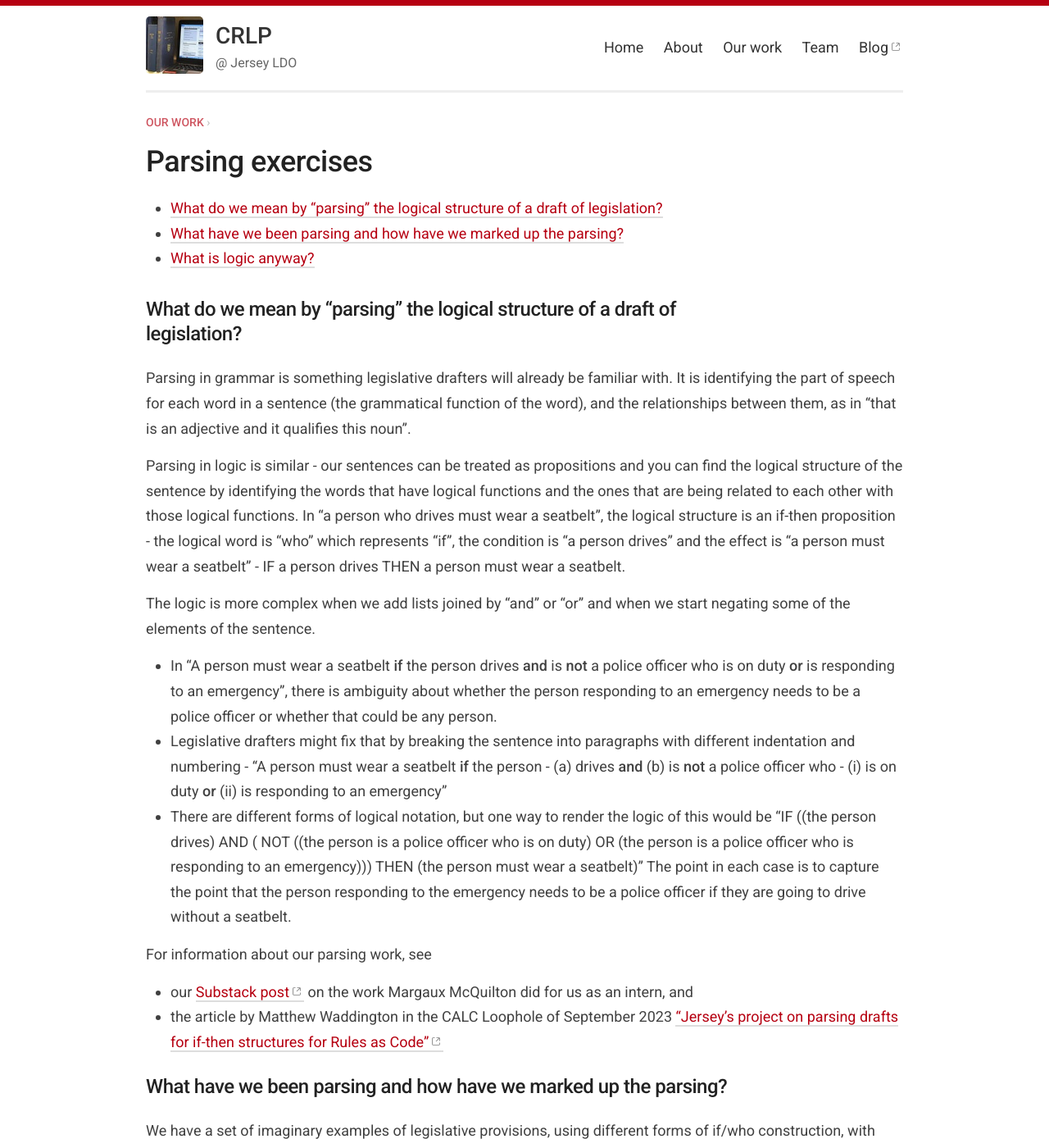
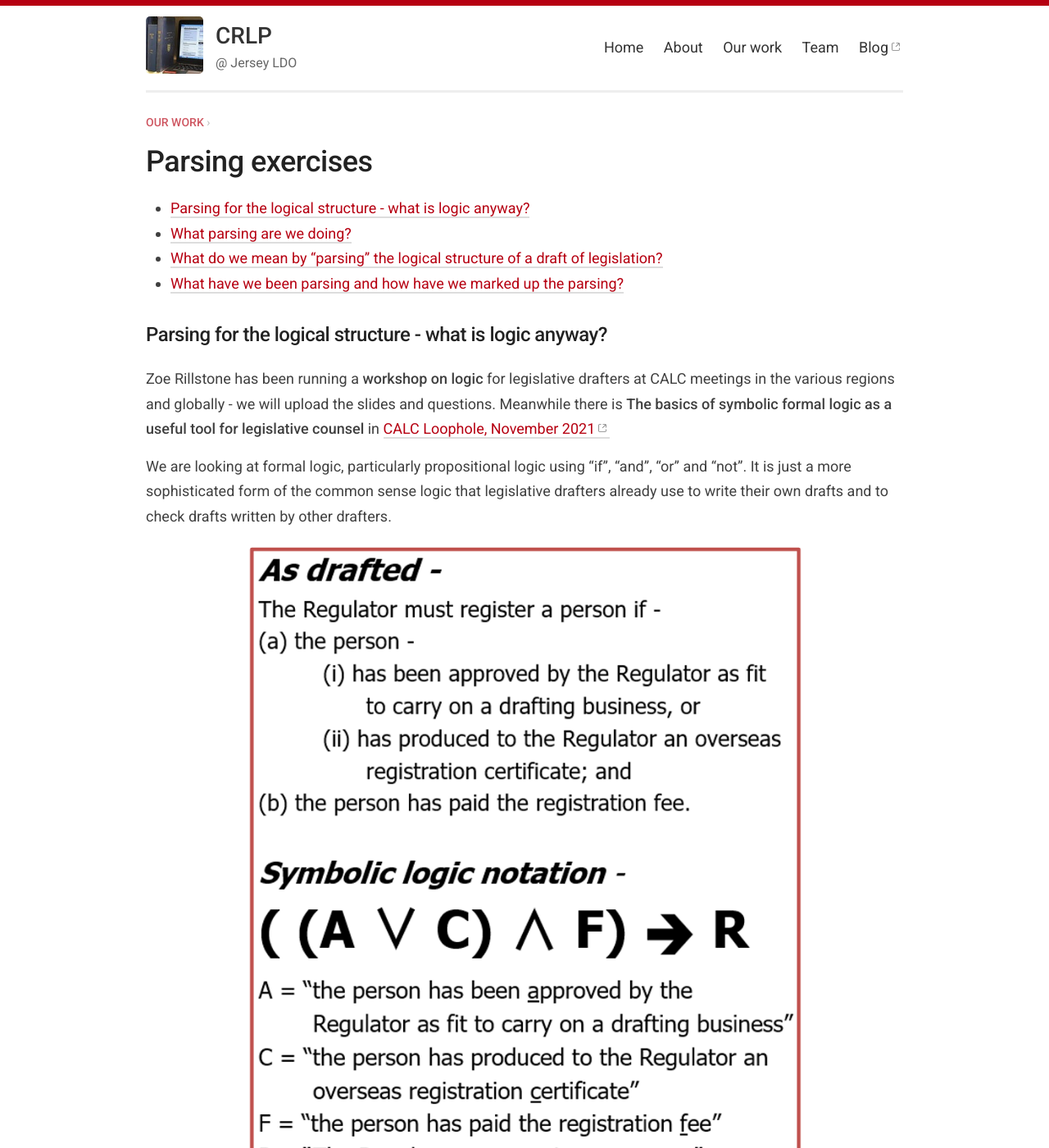
Before and after one commit to crlp-jerseyldo/crlp-jerseyldo.github.io, a Jekyll site: the page built from _pages/parsing-exercises.md, in a window 1280 px wide and 1400 px high. Shown: the whole window at 82% size. Built offline with Jekyll 4.4.1, drawn with Linux system fonts in a browser that asks for light colours; some of the changed text lies outside the part shown.

Commit message:
Update parsing-exercises.md
Added images and bold, and rearranged

```diff
--- a/_pages/parsing-exercises.md
+++ b/_pages/parsing-exercises.md
@@ -9,41 +9,53 @@ parent_url: /work/
 * TOC
 {:toc}
 
+## Parsing for the logical structure - what is logic anyway?
+Zoe Rillstone has been running a **workshop on logic** for legislative drafters at CALC meetings in the various regions and globally - we will upload the slides and questions. Meanwhile there is **The basics of symbolic formal logic as a useful tool for legislative counsel** in [CALC Loophole, November 2021](https://www.calc.ngo/publications/loopholes){:target="_blank"}
+
+We are looking at formal logic, particularly propositional logic using "if", "and", "or" and "not". It is just a more sophisticated form of the common sense logic that legislative drafters already use to write their own drafts and to check drafts written by other drafters.
+
+![Example provision rendered in symbolic logic](/images/symboliclogic-regulator.png)
+
+## What parsing are we doing?
+For information about our parsing work, see
+* our [Substack post](https://digitallegislation.substack.com/p/news-from-the-computer-readable-legislation?utm_source=profile&utm_medium=reader2){:target="_blank"} on the work Margaux McQuilton did for us as an intern, and
+* the article by Matthew Waddington in the CALC Loophole of September 2023 ["Jersey’s project on parsing drafts for if-then structures for Rules as Code"](https://www.calc.ngo/sites/default/files/loophole/Loophole%20-%202023-02%20%282023-09-06%29.pdf){:target="_blank"}
+
 ## What do we mean by "parsing" the logical structure of a draft of legislation?
-Parsing in grammar is something legislative drafters will already be familiar with. It is identifying the part of speech for each word in a sentence \(the grammatical function of the word\), and the relationships between them, as in "that is an adjective and it qualifies this noun".
+Parsing in **grammar** is something legislative drafters will already be familiar with. It is identifying the part of speech for each word in a sentence \(the grammatical function of the word\), and the relationships between them, as in "that is an adjective and it qualifies this noun".
 
-Parsing in logic is similar - our sentences can be treated as propositions and you can find the logical structure of the sentence by identifying the words that have logical functions and the ones that are being related to each other with those logical functions. In "a person who drives must wear a seatbelt", the logical structure is an if-then proposition - the logical word is "who" which represents "if", the condition is "a person drives" and the effect is "a person must wear a seatbelt" - IF a person drives THEN a person must wear a seatbelt.
+Parsing in **logic** is similar - our sentences can be treated as propositions and you can find the logical structure of the sentence by identifying the words that have logical functions and the ones that are being related to each other with those logical functions. In
+"a person who drives must wear a seatbelt"
+the logical structure is an if-then proposition -
+* the logical word is "who" which represents "if",
+* the condition is "a person drives" and
+* the effect is "a person must wear a seatbelt"
+
+IF a person drives THEN a person must wear a seatbelt.
 
 The logic is more complex when we add lists joined by "and" or "or" and when we start negating some of the elements of the sentence.
 * In "A person must wear a seatbelt **if** the person drives **and** is **not** a police officer who is on duty **or** is responding to an emergency", there is ambiguity about whether the person responding to an emergency needs to be a police officer or whether that could be any person.
 * Legislative drafters might fix that by breaking the sentence into paragraphs with different indentation and numbering - "A person must wear a seatbelt **if** the person - \(a\) drives **and** \(b\) is **not** a police officer who - \(i\) is on duty **or** \(ii\) is responding to an emergency"
 * There are different forms of logical notation, but one way to render the logic of this would be "IF ((the person drives) AND ( NOT ((the person is a police officer who is on duty) OR (the person is a police officer who is responding to an emergency))) THEN (the person must wear a seatbelt)"
-The point in each case is to capture the point that the person responding to the emergency needs to be a police officer if they are going to drive without a seatbelt.
 
-For information about our parsing work, see
-* our [Substack post](https://digitallegislation.substack.com/p/news-from-the-computer-readable-legislation?utm_source=profile&utm_medium=reader2){:target="_blank"} on the work Margaux McQuilton did for us as an intern, and
-* the article by Matthew Waddington in the CALC Loophole of September 2023 ["Jersey’s project on parsing drafts for if-then structures for Rules as Code"](https://www.calc.ngo/sites/default/files/loophole/Loophole%20-%202023-02%20%282023-09-06%29.pdf){:target="_blank"}
+The purpose in each case is to capture the point that the person responding to the emergency needs to be a police officer if they are going to drive without a seatbelt.
 
 ## What have we been parsing and how have we marked up the parsing?
-We have a set of imaginary examples of legislative provisions, using different forms of if/who construction, with increasingly complex and/or/not relationships, and definitions and "must" provisions. The most basic is "if a person drives, the person must wear a seatbelt", working up to provisions that have all of these elements. See the [full set](https://osf.io/rjduz){:target="_blank"} on our OSF site.
+We have a [set](https://osf.io/rjduz){:target="_blank"} of imaginary examples of legislative provisions, using different forms of if/who construction, with increasingly complex and/or/not relationships, and definitions and "must" provisions. The most basic is "if a person drives, the person must wear a seatbelt", working up to provisions that have all of these elements.
+
+![Example imaginary provisions with if-and-or-not, definitions, must and offences](/images/AlcoholDogExamples.png)
 
 We have tried various ways of marking up this parsing on the imaginary examples, and we will post a full set of them on OSF when they are ready. We have tried -
-* coloured highlighting of the original text - first in Word, and then with better results in [docanno](https://doccano.github.io/doccano/){:target="_blank"}
+* **coloured highlighting** of the original text - first in Word, and then with better results in [docanno](https://doccano.github.io/doccano/){:target="_blank"}
 * rewriting as a shadow draft in a formalised IF-THEN form
-* [QnA Markup](https://www.qnamarkup.org){:target="_blank"} to produce free online questionnaires
-* [Mermaid Markdown](https://mermaid.js.org){:target="_blank"} to produce free online flowcharts
-* [AustLII DataLex ylegis and yscript](https://datalex.org){:target="_blank"} to produce free online consultations
-* Excel spreadsheets - to demonstrate what can be done by carving the original text into chunks in cells which are then used in Excel's IF formula
+* [**QnA** Markup](https://www.qnamarkup.org){:target="_blank"} to produce free online questionnaires
+* [**Mermaid** Markdown](https://mermaid.js.org){:target="_blank"} to produce free online flowcharts
+* [AustLII **DataLex** ylegis and yscript](https://datalex.org){:target="_blank"} to produce free online consultations
+* **Excel** spreadsheets - to demonstrate what can be done by carving the original text into chunks in cells which are then used in Excel's IF formula
 * we would like to have versions in other more sophisticated systems like L4 from Singapore Management University and Blawx from Jason Morris - watch this space
 
 The point of capturing the logical structure is to be able to use it in a logical reasoner, which will give answers about what the effect is when the relevant conditions are met, without any AI magic or hallucinations.
 
 We are separately also analysing Jersey Laws for significant non-logical structures - starting with definitions, offences, and powers to make subsidiary legislation. Later we will see whether it is worth trying to do that with "must", "may" and "must not" provisions. The point is not to use the output in a logical reasoner, but to be able to pull out all the examples in a particular Law of each type of provision and its standard elements (such as the defined term in a definition, or the penalty in an offence). That could be useful for making a first draft of the Explanatory Note, but it will also be useful when Assembly members want to see where they are being asked to trust Ministers to make Orders, or when civil servants need to find powers to be delegated, or when the police and courts want to find new offences.
 
-## What is logic anyway?
-We are looking at formal logic, particularly propositional logic using "if", "and", "or" and "not". It is just a more sophisticated form of the common sense logic that legislative drafters already use to write their own drafters and to check drafts written by other drafters.
-
-Zoe Rillstone has been running a **workshop on logic** for legislative drafters at CALC meetings in the various regions and globally - we will upload the slides and questions. Meanwhile there is **The basics of symbolic formal logic as a useful tool for legislative counsel** in [CALC Loophole, November 2021](https://www.calc.ngo/publications/loopholes){:target="_blank"}
-
-
 **This page is being updated.** You can find a full archive on OSF: <https://osf.io/yzf6x/>{:target="_blank"}.
```
